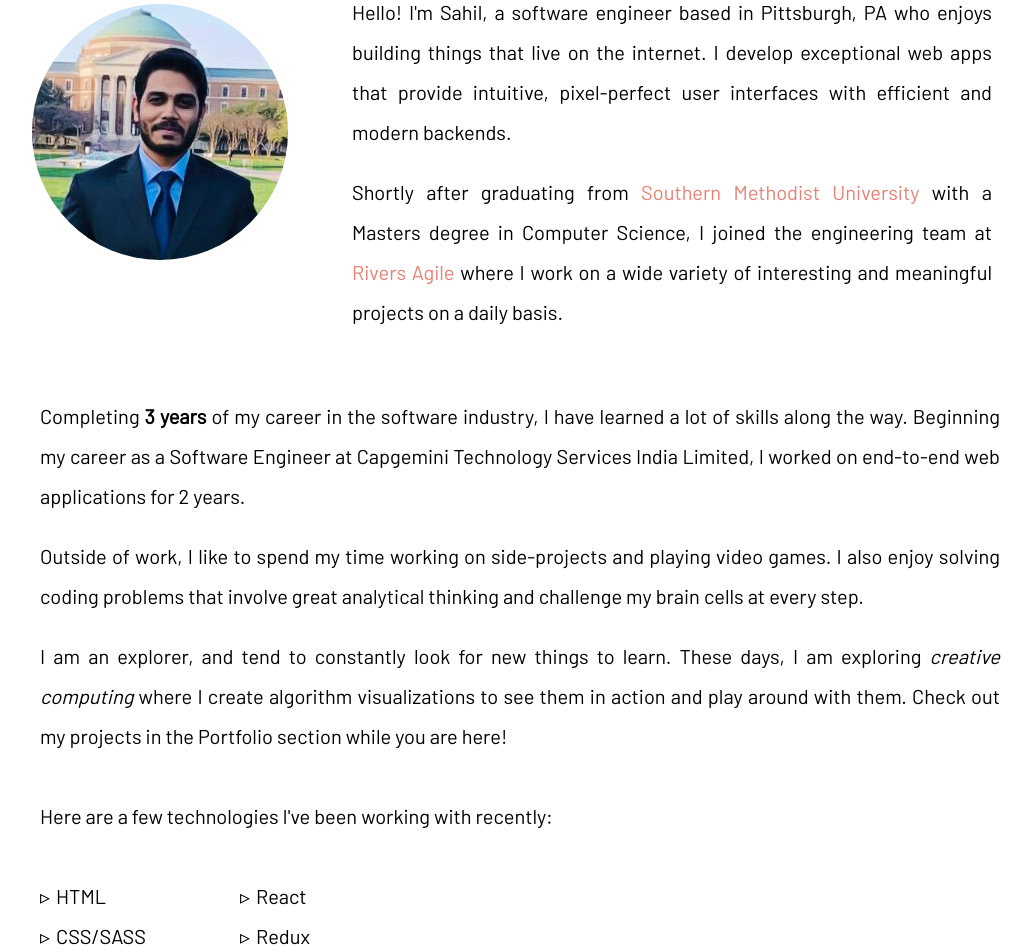
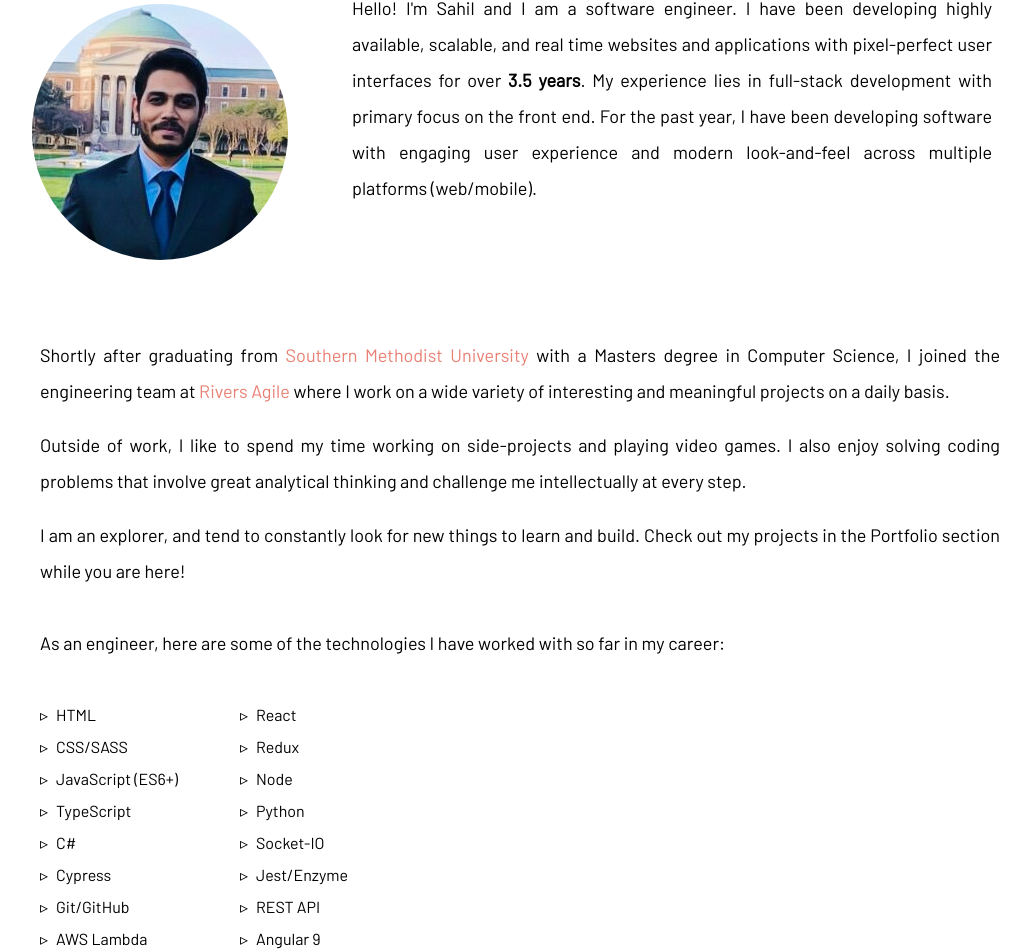
Before and after one commit to sahiljohari/portfolio-website, a React (Create React App) app: page /about in a window 1280 px wide. Shown: the part 220-1172 px from the top of the page, without its empty margins (120-1152 px from the left). Built offline with nearby package versions, Linux system fonts and the light colour scheme.

Commit message:
Content and styling updated for about (#12)

```diff
--- a/src/components/AboutSection/content.js
+++ b/src/components/AboutSection/content.js
@@ -1,14 +1,13 @@
 export const content = {
   sectionTitle: "About me",
   aboutText:
-    "<p>Hello! I'm Sahil, a software engineer based in Pittsburgh, PA who enjoys building things that live on the internet. I develop exceptional web apps that provide intuitive, pixel-perfect user interfaces with efficient and modern backends.</p>" +
-    "<p>Shortly after graduating from <a href='https://www.smu.edu/' target='_blank' rel='noopener noreferrer'>Southern Methodist University</a> with a Masters degree in Computer Science, I joined the engineering team at <a href='https://www.riversagile.com/' target='_blank' rel='noopener noreferrer'>Rivers Agile</a> where I work on a wide variety of interesting and meaningful projects on a daily basis.</p>",
+    "<p>Hello! I'm Sahil and I am a software engineer. I have been developing highly available, scalable, and real time websites and applications with pixel-perfect user interfaces for over <strong>3.5 years</strong>. My experience lies in full-stack development with primary focus on the front end. For the past year, I have been developing software with engaging user experience and modern look-and-feel across multiple platforms (web/mobile).</p>",
   extendedAboutText:
-    "<p>Completing <strong>3 years</strong> of my career in the software industry, I have learned a lot of skills along the way. Beginning my career as a Software Engineer at Capgemini Technology Services India Limited, I worked on end-to-end web applications for 2 years.</p>" +
-    "<p>Outside of work, I like to spend my time working on side-projects and playing video games. I also enjoy solving coding problems that involve great analytical thinking and challenge my brain cells at every step.</p>" +
-    "<p>I am an explorer, and tend to constantly look for new things to learn. These days, I am exploring <i>creative computing</i> where I create algorithm visualizations to see them in action and play around with them. Check out my projects in the Portfolio section while you are here!</p>",
+  "<p>Shortly after graduating from <a href='https://www.smu.edu/' target='_blank' rel='noopener noreferrer'>Southern Methodist University</a> with a Masters degree in Computer Science, I joined the engineering team at <a href='https://www.riversagile.com/' target='_blank' rel='noopener noreferrer'>Rivers Agile</a> where I work on a wide variety of interesting and meaningful projects on a daily basis.</p>"+
+  "<p>Outside of work, I like to spend my time working on side-projects and playing video games. I also enjoy solving coding problems that involve great analytical thinking and challenge me intellectually at every step.</p>" +
+    "<p>I am an explorer, and tend to constantly look for new things to learn and build. Check out my projects in the Portfolio section while you are here!</p>",
   technologies: {
-    titleText: "Here are a few technologies I've been working with recently:",
+    titleText: "As an engineer, here are some of the technologies I have worked with so far in my career:",
     techStack: [
       "HTML",
       "React",
@@ -17,6 +16,8 @@ export const content = {
       "JavaScript (ES6+)",
       "Node",
       "TypeScript",
+      "Python",
+      "C#",
       "Socket-IO",
       "Cypress",
       "Jest/Enzyme",
@@ -24,6 +25,9 @@ export const content = {
       "REST API",
       "AWS Lambda",
       "Angular 9",
+      "Firebase",
+      "Oracle PL-SQL",
+      "MySQL"
     ],
   },
 };
--- a/src/components/AboutSection/style.css
+++ b/src/components/AboutSection/style.css
@@ -33,15 +33,10 @@
 
 .content-text {
   color: var(--primary-theme-color);
-  font-size: clamp(0.9rem, 2vw, 1.25rem);
+  font-size: clamp(0.9rem, 2vw, 1.125rem);
   padding: 0.5rem;
   text-align: justify;
   line-height: 2;
-}
-
-.content-text a {
-  color: var(--about-section-accent-color);
-  text-decoration: none;
 }
 
 .extended-content {
@@ -50,10 +45,16 @@
   max-width: 60rem;
   margin: 0 auto;
   color: var(--primary-theme-color);
-  font-size: clamp(0.9rem, 2vw, 1.25rem);
+  font-size: clamp(0.9rem, 2vw, 1.125rem);
   padding: 0.5rem;
   text-align: justify;
   line-height: 2;
+}
+
+.content-text a,
+.extended-content a {
+  color: var(--about-section-accent-color);
+  text-decoration: none;
 }
 
 .tech-list ul {
@@ -68,6 +69,7 @@
 .tech-list ul li {
   position: relative;
   padding-left: 1rem;
+  font-size: clamp(0.8rem, 2vw, 1rem);
 }
 
 .tech-list ul li::before {
```
